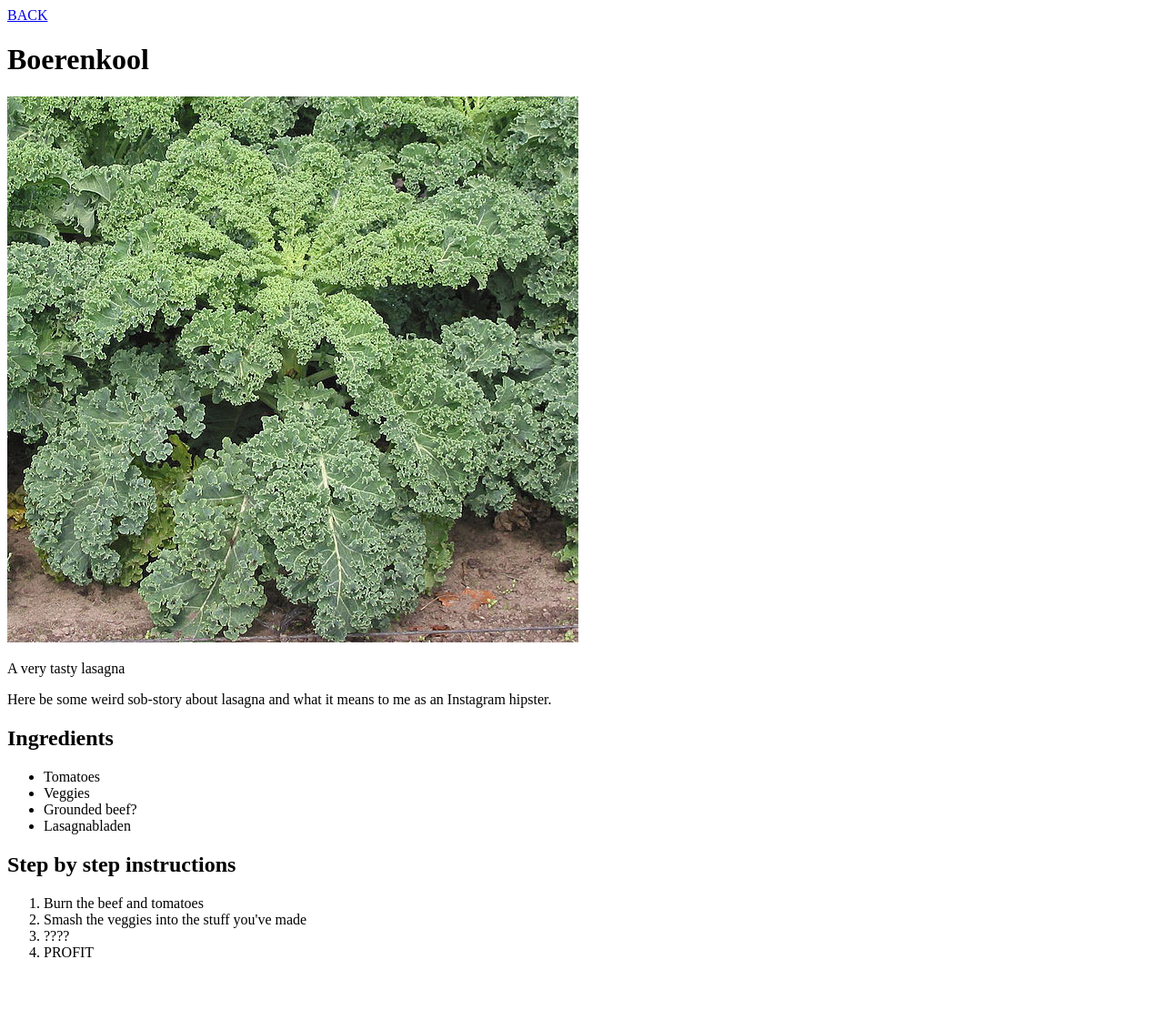
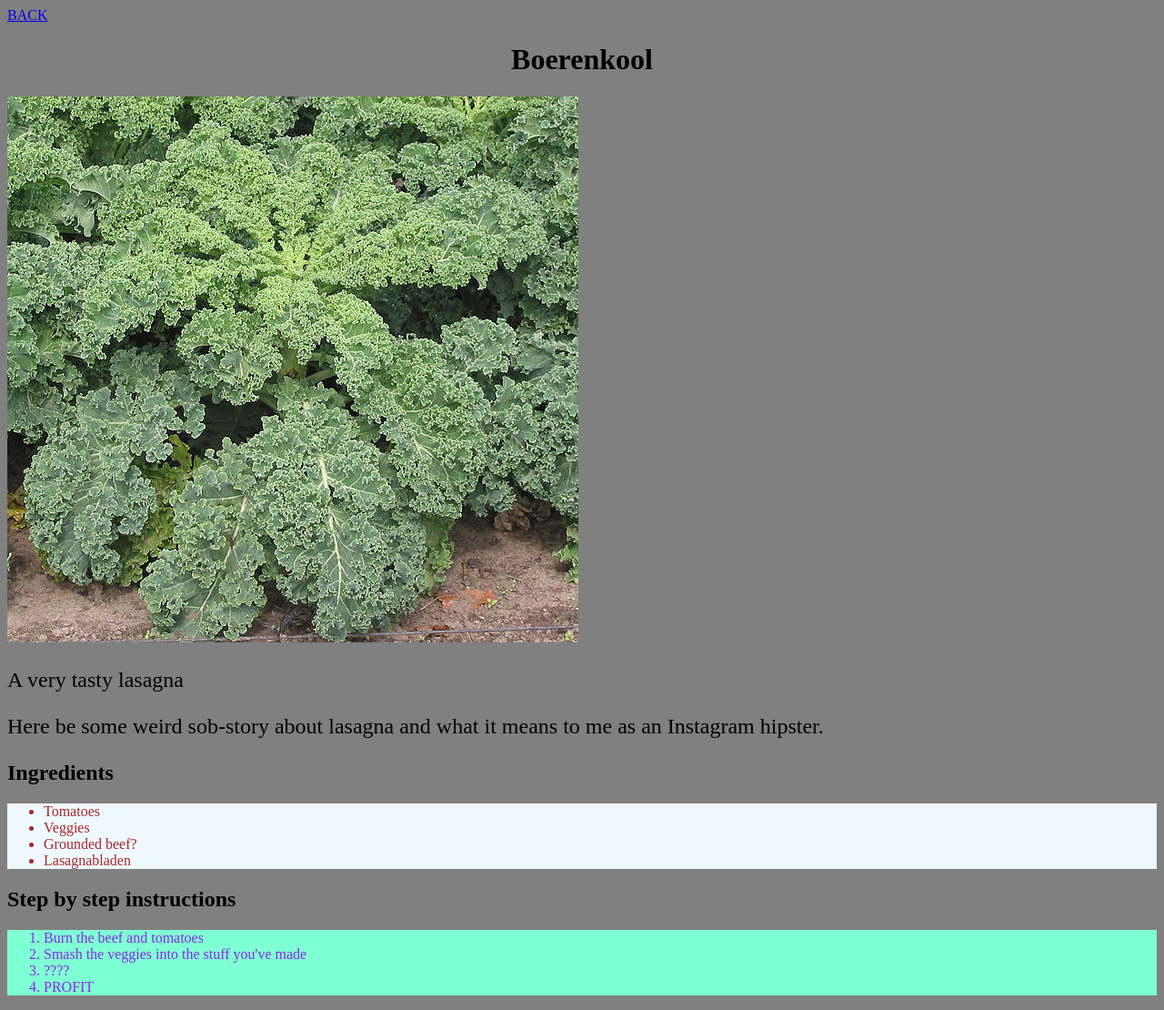
Before and after one commit to HerrvonSmit/odin-recipes, a plain HTML site: page recipes/boerenkool.html in a window 1280 px wide. Shown: the whole page at 91% size. Before the commit the page ends 1072 px from the top, so only its background shows below. Drawn offline with Linux system fonts and the light colour scheme.

Commit message:
added css to pages

```diff
--- a/recipes/boerenkool.html
+++ b/recipes/boerenkool.html
@@ -5,6 +5,7 @@
     <meta http-equiv="X-UA-Compatible" content="IE=edge">
     <meta name="viewport" content="width=device-width, initial-scale=1.0">
     <title>Boerenkool</title>
+    <link rel="stylesheet" href="../style.css">
 </head>
 <body>
     <a href="../index.html">BACK</a>
--- a/style.css
+++ b/style.css
@@ -0,0 +1,21 @@
+body{
+    background-color: grey;
+}
+
+h1{
+    text-align: center;
+}
+
+ul{
+    background-color: aliceblue;
+    color: brown;
+}
+
+ol{
+    background-color: aquamarine;
+    color: blueviolet;
+}
+
+p{
+    font-size: 24px;
+}
```
Also changed, not shown: index.html (+1 -0 lines), recipes/lasagna.html (+1 -0 lines), recipes/spaghetti.html (+1 -0 lines).
